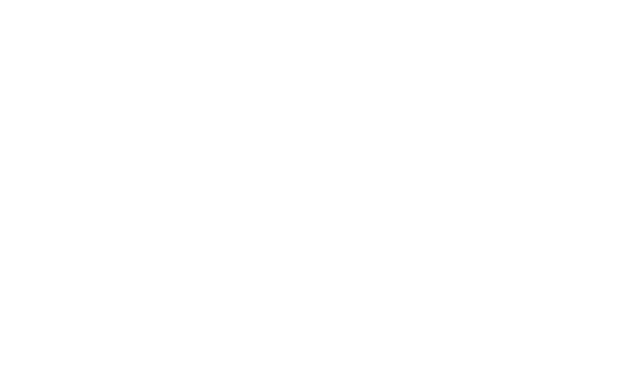
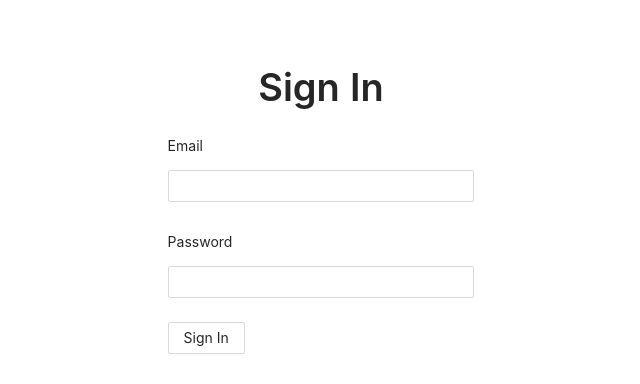
Before and after one commit to kuhuisien/social-media-app-frontend, a React (Create React App) app: page /signin in a window 1280 px wide. Before the commit this address had no page. Shown: the top 384 px of the page, without its empty margins (319-959 px from the left). Built offline with nearby package versions, Linux system fonts and the light colour scheme.

Commit message:
add Signin component and its routing

```diff
--- a/src/index.tsx
+++ b/src/index.tsx
@@ -8,6 +8,7 @@ import { ApolloProvider } from "@apollo/client";
 import Posts from "./ui/posts/Posts";
 import Profile from "ui/profile/Profile";
 import { apolloClient } from "lib/utils/apolloClient/apolloClient";
+import Signin from "ui/signin/Signin";
 
 const root = ReactDOM.createRoot(
   document.getElementById("root") as HTMLElement
@@ -22,6 +23,7 @@ root.render(
             <Route index element={<Posts />} />
             <Route path="posts" element={<Posts />}></Route>
             <Route path="profile/:id" element={<Profile />}></Route>
+            <Route path="signin" element={<Signin />}></Route>
           </Route>
         </Routes>
       </Router>
--- /dev/null
+++ b/src/ui/signin/Signin.module.css
@@ -0,0 +1,7 @@
+.signinForm {
+  display: flex;
+  flex-direction: column;
+  align-items: center;
+  justify-content: center;
+  margin-top: 3rem;
+}
--- /dev/null
+++ b/src/ui/signin/Signin.tsx
@@ -0,0 +1,33 @@
+import { Button, Form } from "antd";
+import AppTitle from "lib/components/AppTitle/AppTitle";
+import AppInput from "lib/components/formInputs/AppInput/AppInput";
+import styles from "./Signin.module.css";
+import { signinFormFields } from "./signinFormFields";
+
+const Signin = () => {
+  return (
+    <div className={styles.signinForm}>
+      <AppTitle displayText="Sign In"></AppTitle>
+
+      <Form>
+        <AppInput
+          name={signinFormFields.email}
+          label="Email"
+          required
+          type="email"
+        ></AppInput>
+
+        <AppInput
+          name={signinFormFields.password}
+          label="Password"
+          required
+          type="password"
+        ></AppInput>
+
+        <Button htmlType="submit">Sign In</Button>
+      </Form>
+    </div>
+  );
+};
+
+export default Signin;
--- /dev/null
+++ b/src/ui/signin/signinFormFields.ts
@@ -0,0 +1,5 @@
+export const signinFormFields = {
+  email: "email",
+
+  password: "password",
+};
```
Also changed, not shown: 1 other file (tests, documents, lock files or other folders).
